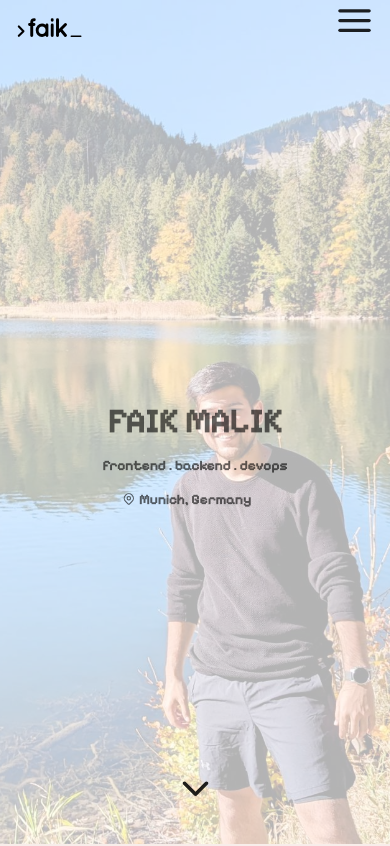
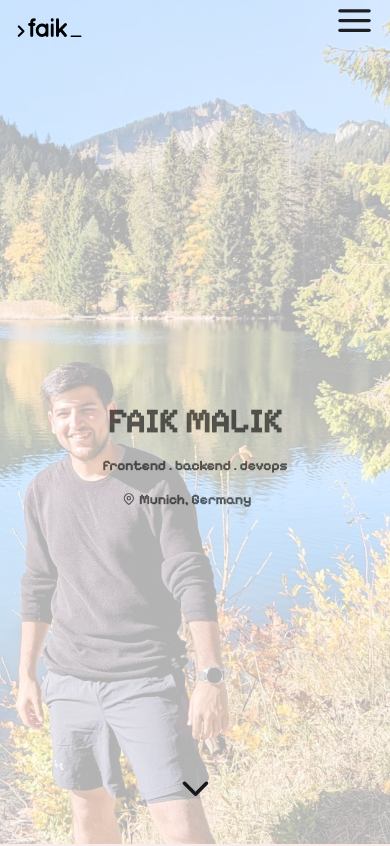
Before and after one commit to malikfaik/faik.in, a Next.js app: page / in a window 390 px wide. Shown: the top 846 px of the page. Built offline with nearby package versions, Linux system fonts and the light colour scheme.

Commit message:
fix: image

```diff
--- a/src/components/welcome-section/styles.ts
+++ b/src/components/welcome-section/styles.ts
@@ -8,7 +8,11 @@ const useWelcomeSectionStyle = makeStyles(theme => ({
     overflow: 'hidden',
     position: 'absolute',
     width: '100%',
-    zIndex: -2
+    zIndex: -2,
+
+    [theme.breakpoints.between('xs', 'md')]: {
+      objectPosition: '70% 30%'
+    }
   },
 
   whiteShade: {
@@ -24,7 +28,6 @@ const useWelcomeSectionStyle = makeStyles(theme => ({
     alignItems: 'center',
     display: 'flex',
     fontFamily: `'Pixelify Sans', sans-serif`,
-    // fontFamily: `'Manrope', sans-serif`,
     height: '100vh',
     justifyContent: 'center',
     width: '100%'
@@ -82,7 +85,6 @@ const useWelcomeSectionStyle = makeStyles(theme => ({
     fontFamily: `'Pixelify Sans', sans-serif`,
     fontSize: '2vmin',
     opacity: '0.7',
-    // color: 'red',
     fontWeight: 600,
     position: 'absolute',
     top: '56%',
```
